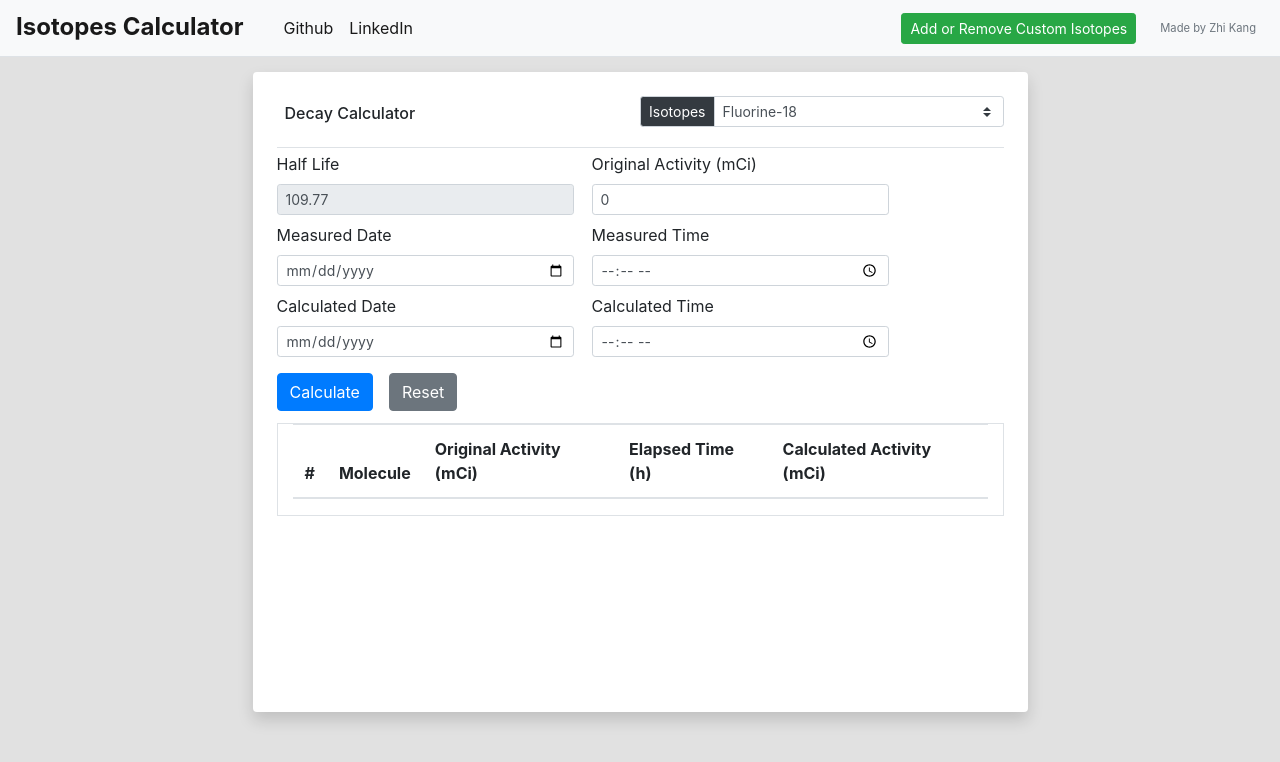
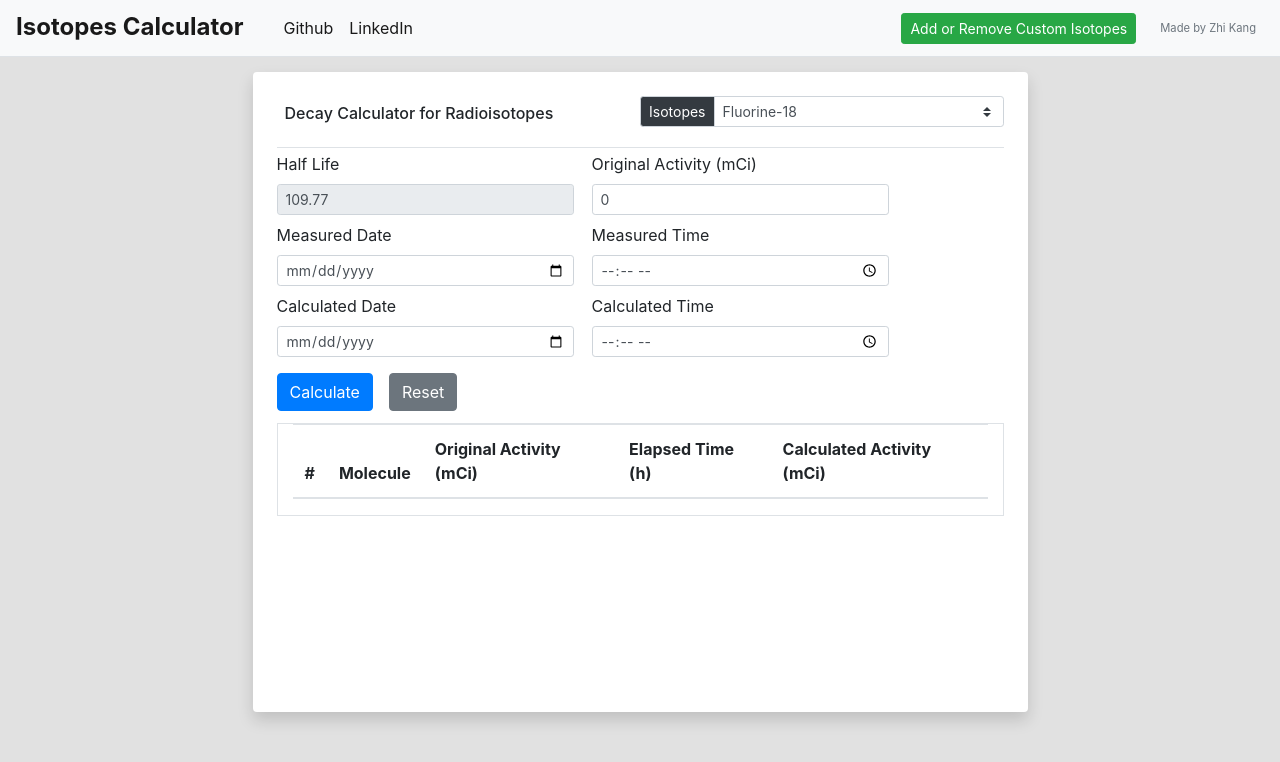
Before and after one commit to zhi-k/simpleIsotopesCalculator, a React (Create React App) app: page / in a window 1280 px wide. Shown: the top 762 px of the page. Built offline with nearby package versions, Linux system fonts and the light colour scheme; the HTML template or start-up script is replaced by a standard one.

Commit message:
Changed to h1 tag

```diff
--- a/src/components/Calculator.js
+++ b/src/components/Calculator.js
@@ -93,9 +93,9 @@ export default function Calculator() {
   return (
     <div className="shadow p-4 mb-5 bg-white rounded container mt-5 mx-auto" id="calc">
       <div className="border-bottom w-100 d-flex justify-content-between">
-        <div className="h6 w-30 mb-3 p-2" id="title">
-          Decay Calculator
-        </div>
+        <h1 className="h6 w-30 mb-3 p-2" id="title">
+          Decay Calculator for Radioisotopes
+        </h1>
         <ChooseMolecule />
       </div>
       <form className="form-group w-100 pt-1 mb-1" onSubmit={handleForm}>
```
